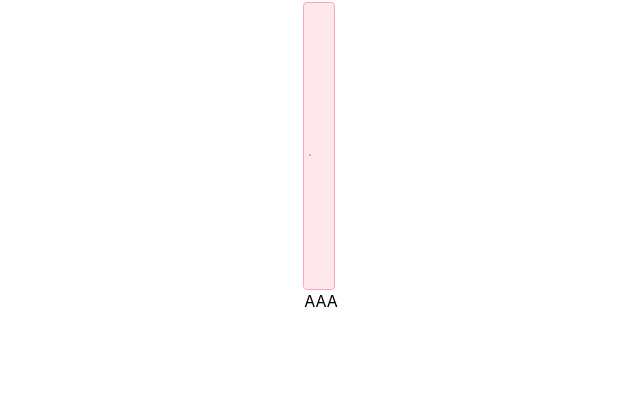
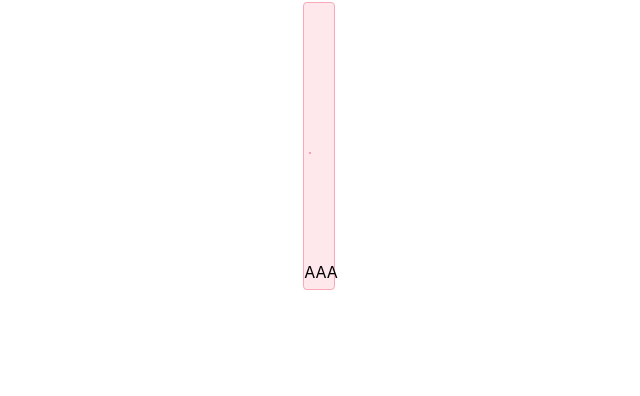
Before and after one commit to Bun6unny/Vlad, a PHP site: page /news.php in a window 1280 px wide. Shown: the part 283-679 px from the top of the page, without its empty margins (319-959 px from the left). Run offline with PHP 8.4, Linux system fonts and the light colour scheme; tables that the repository leaves empty or names only in its code hold one stand-in row (values such as "Sample post"); data that the repository does not hold is empty.

Commit message:
Update style.css

```diff
--- a/style/style.css
+++ b/style/style.css
@@ -440,13 +440,13 @@ body {
 
 .news-content {
     width: 100%;
-    height: 85%;
+    height: 75%;
     display: flex;
 }
 
 .news-image {
     width: 40%;
-    height: 90%;
+    height: 100%;
     display: flex;
     align-items: center;
     justify-content: center;
@@ -454,7 +454,7 @@ body {
 
 .news-text {
     width: 58%;
-    height: 90%;
+    height: 100%;
     display: flex;
     align-items: center;
     justify-content: flex-start;
```
